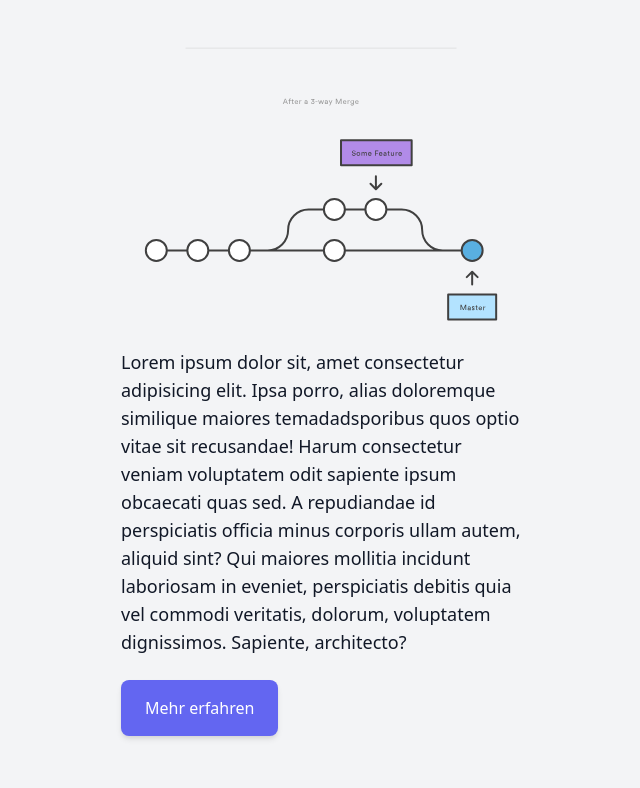
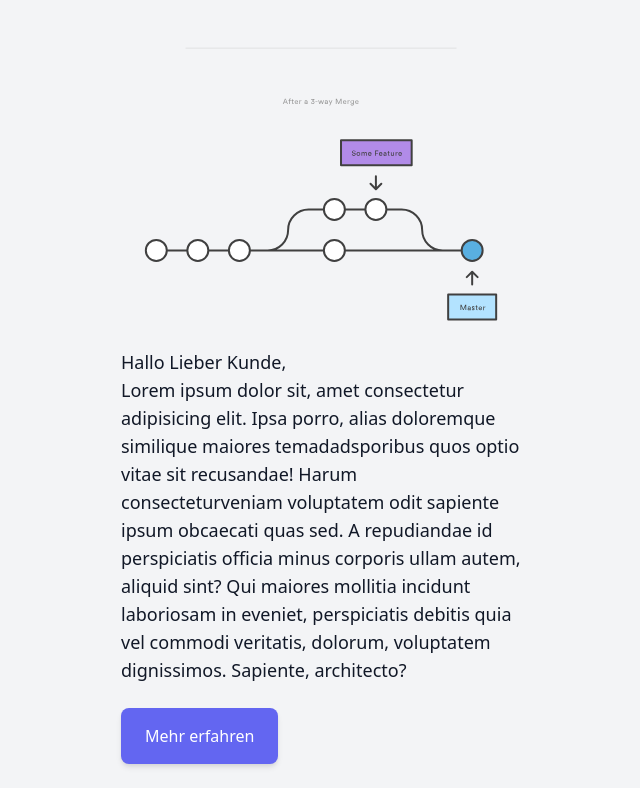
Before and after one commit to ChristianEGOL/supreme-tribble, a website built with Vite: page index.html in a window 1280 px wide. Shown: the part 336-1124 px from the top of the page, without its empty margins (319-959 px from the left). Before the commit the page ends 1096 px from the top, so only its background shows below. Built offline with nearby package versions, Linux system fonts and the light colour scheme.

Commit message:
Textkorrekturn

```diff
--- a/index.html
+++ b/index.html
@@ -14,9 +14,10 @@
       </h1>
       <img class="object-cover object-center" src="08.svg" alt="Image" />
       <p class="text-lg text-gray-900">
+        Hallo Lieber Kunde,<br />
         Lorem ipsum dolor sit, amet consectetur adipisicing elit. Ipsa porro,
         alias doloremque similique maiores temadadsporibus quos optio vitae sit
-        recusandae! Harum consectetur veniam voluptatem odit sapiente ipsum
+        recusandae! Harum consecteturveniam voluptatem odit sapiente ipsum
         obcaecati quas sed. A repudiandae id perspiciatis officia minus corporis
         ullam autem, aliquid sint? Qui maiores mollitia incidunt laboriosam in
         eveniet, perspiciatis debitis quia vel commodi veritatis, dolorum,
```
